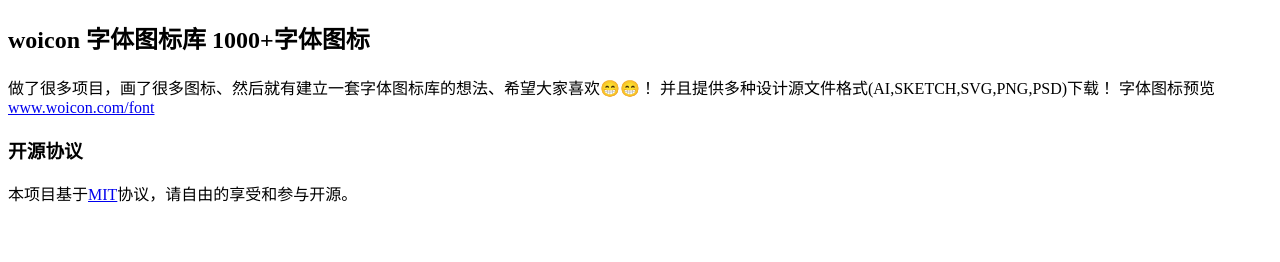
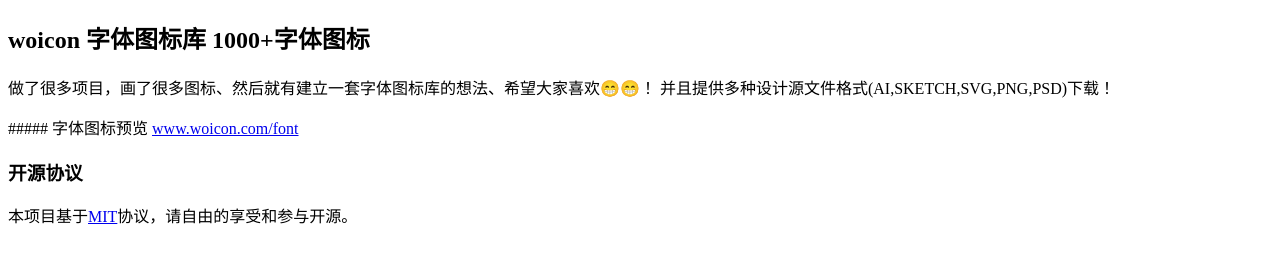
Before and after one commit to woicon/woicon, a plain HTML site: page README.html in a window 1280 px wide. Drawn offline with Linux system fonts and the light colour scheme.

Commit message:
🎉🎉🎃

```diff
--- a/README.html
+++ b/README.html
@@ -7,7 +7,9 @@
 <h2 id="woicon字体图标库1000字体图标">woicon 字体图标库 1000+字体图标</h2>
 
 <p>做了很多项目，画了很多图标、然后就有建立一套字体图标库的想法、希望大家喜欢😁😁！
-并且提供多种设计源文件格式(AI,SKETCH,SVG,PNG,PSD)下载！
+并且提供多种设计源文件格式(AI,SKETCH,SVG,PNG,PSD)下载！</p>
+
+<p>#####
 字体图标预览
 <a href="http://woicon.com/font">www.woicon.com/font</a></p>
 
```
Also changed, not shown: 1 other file.
